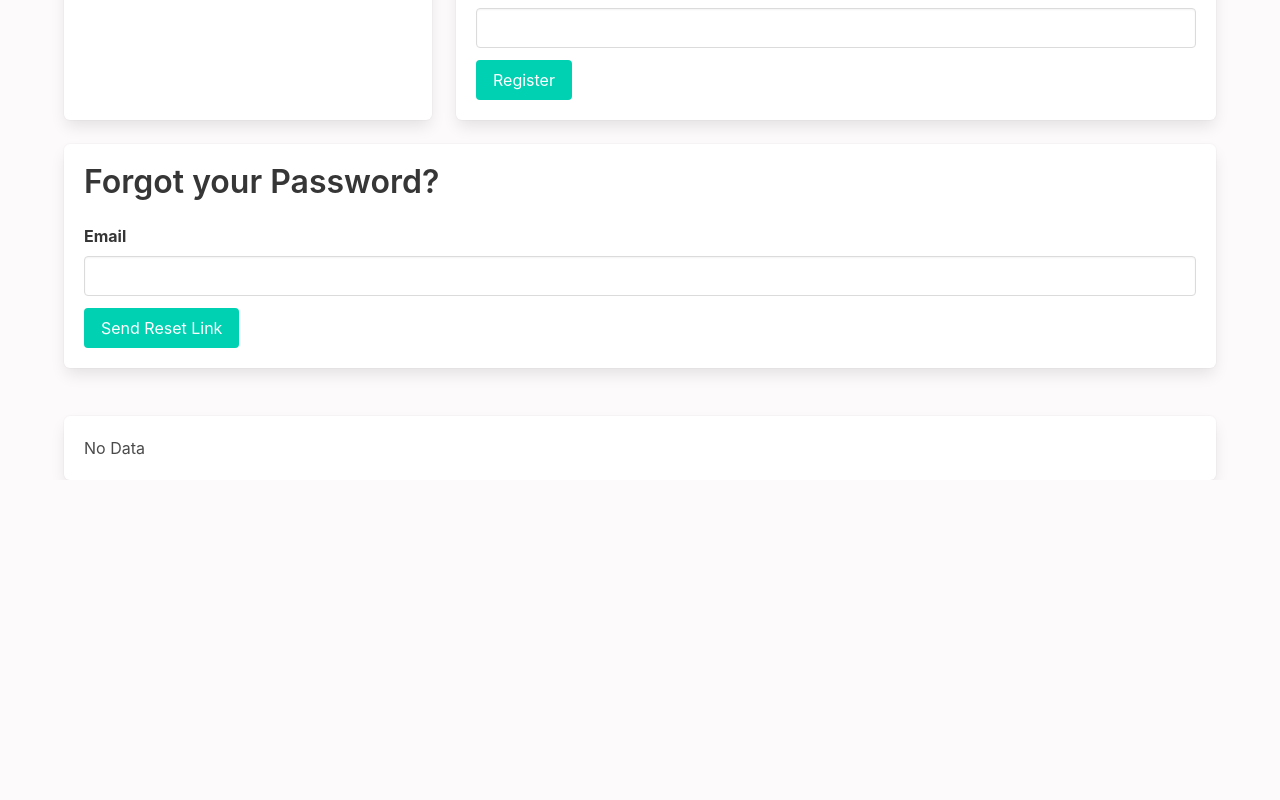
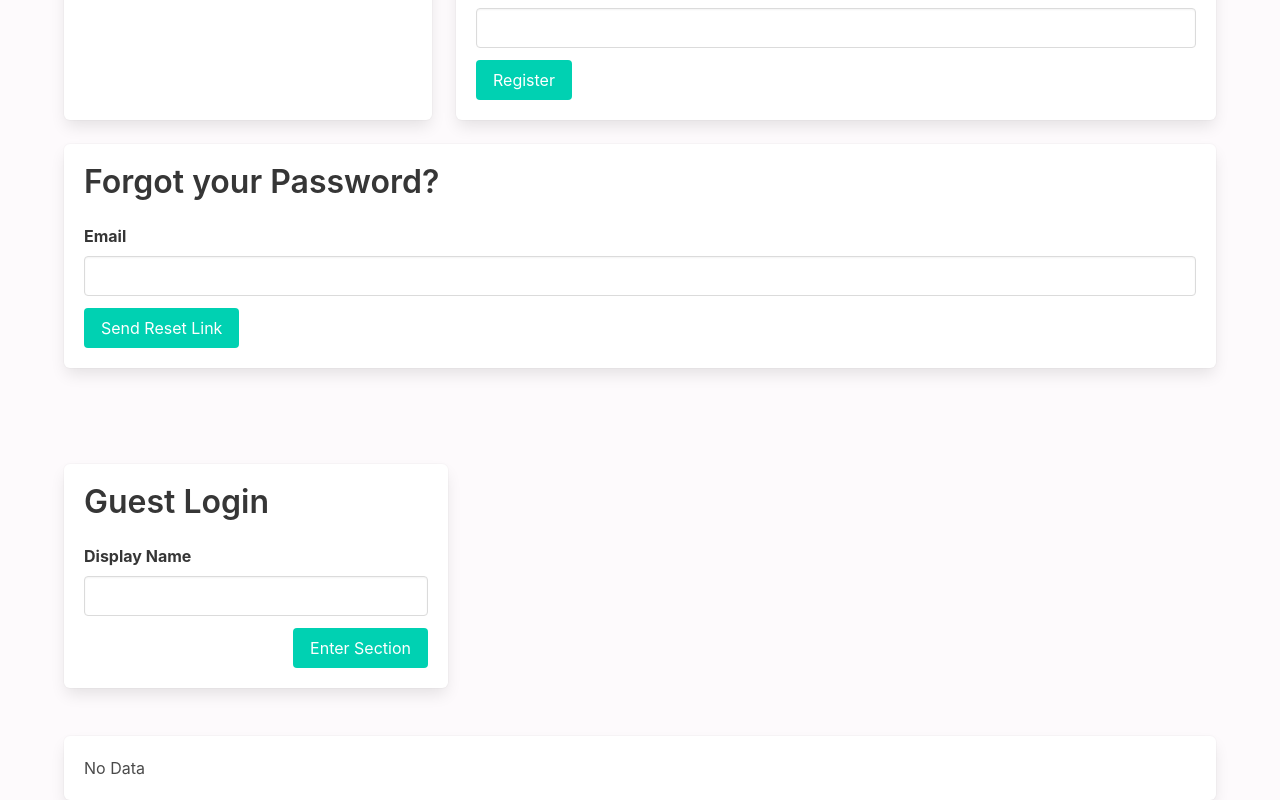
Before and after one commit to lemming-online/tundra, a React (Create React App) app: page / in a window 1280 px wide. Shown: the part 588-1388 px from the top of the page. Before the commit the page ends 1068 px from the top, so only its background shows below. Built offline with nearby package versions, Linux system fonts and the light colour scheme; no server answers.

Commit message:
Add guest login view to component page

```diff
--- a/src/containers/App.js
+++ b/src/containers/App.js
@@ -3,12 +3,14 @@ import HeaderComponent from '../components/HeaderComponent';
 import './App.css';
 import SignInUpPage from './SignInUpPage';
 import StuffList from '../components/StuffList';
+import GuestLoginView from './GuestLoginView';
 
 function App() {
   return (
     <div className="App">
       <HeaderComponent />
       <SignInUpPage />
+      <GuestLoginView />
       <StuffList />
     </div>
   );
--- /dev/null
+++ b/src/containers/GuestLoginView.js
@@ -0,0 +1,51 @@
+import React from 'react';
+import InputComponent from '../components/InputComponent';
+
+class LoginView extends React.Component {
+  constructor() {
+    super();
+
+    this.state = {
+      email: '',
+      password: '',
+    };
+  }
+
+  handleChange = (event) => {
+    const newState = {};
+    console.log(event);
+    // makes function reusuable, use name attribute as key to set
+    newState[event.target.name] = event.target.value;
+    this.setState(newState);
+  };
+
+  render() {
+    return (
+      <div className="section">
+        <div className="container">
+          <div className="tile is-ancestor">
+            <div className="tile is-parent">
+              <div className="tile is-child is-4 box">
+                <h1 className="title">Guest Login</h1>
+                <form onSubmit={this.loginGuest}>
+                  <InputComponent
+                    title="Display Name"
+                    name="display_name"
+                    onChange={this.handleChange}
+                  />
+                  <div className="field is-grouped is-grouped-right">
+                    <div className="control">
+                      <button className="button is-primary">Enter Section</button>
+                    </div>
+                  </div>
+                </form>
+              </div>
+            </div>
+          </div>
+        </div>
+      </div>
+    );
+  }
+}
+
+export default LoginView;
```
